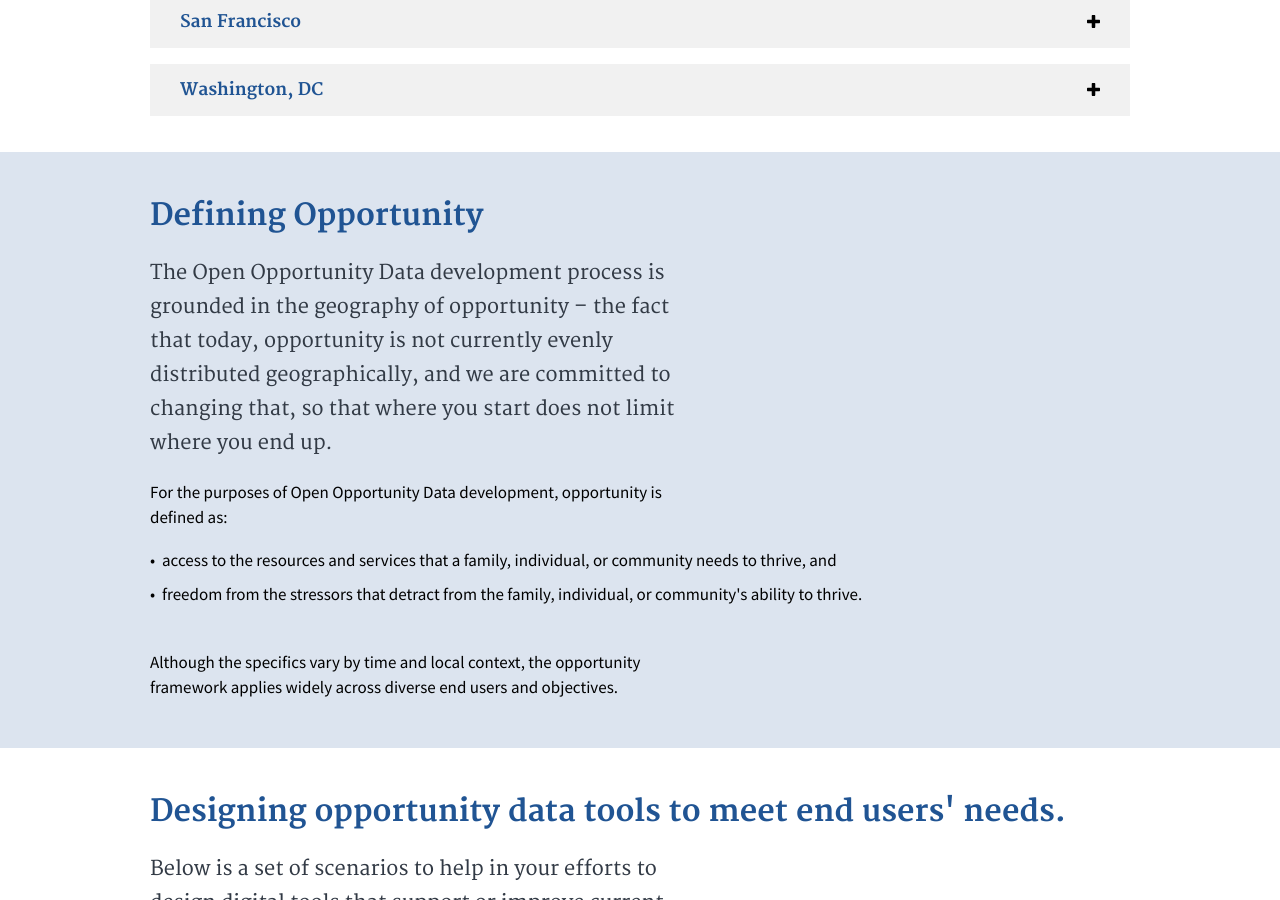
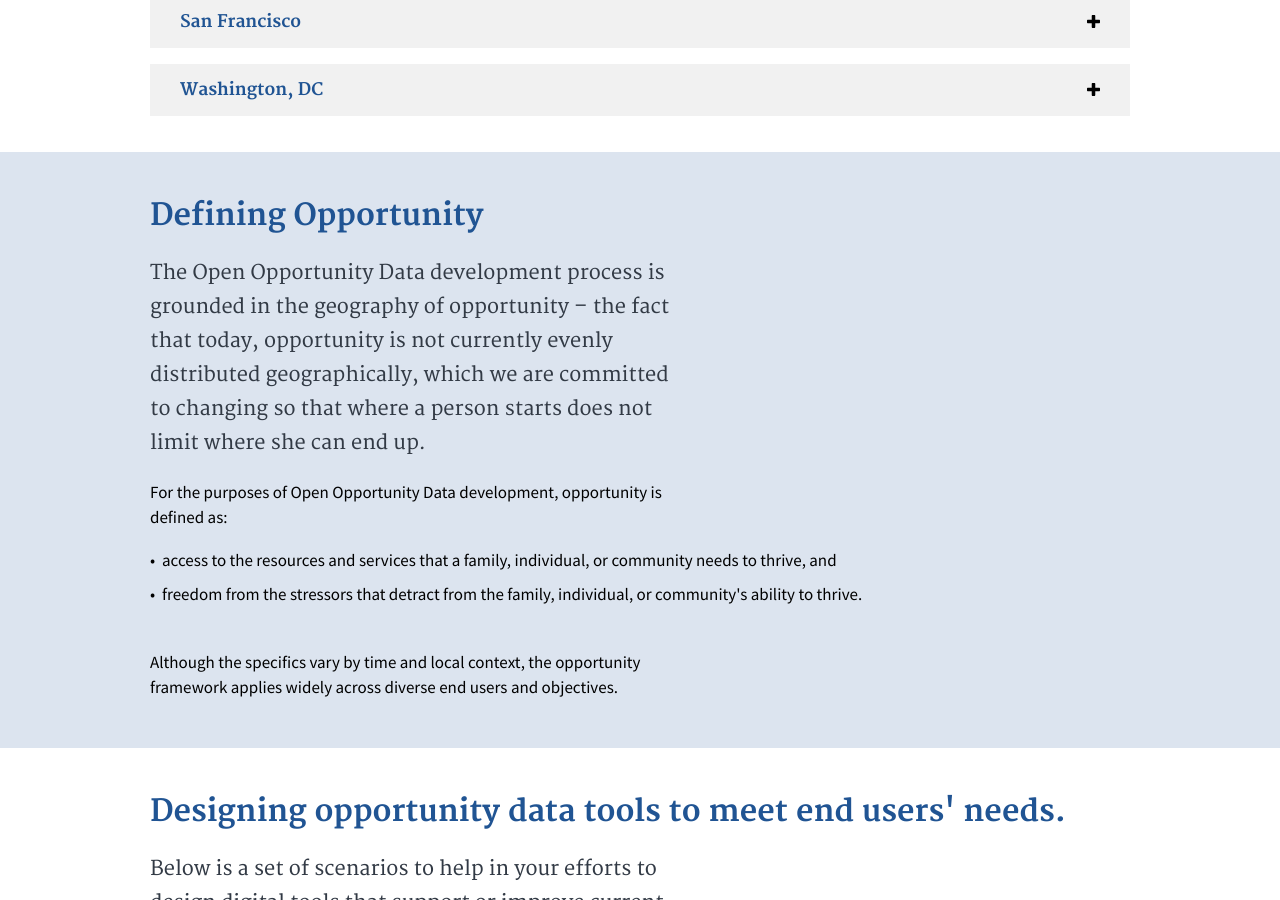
Before and after one commit to presidential-innovation-fellows/open-opportunity-data, a Jekyll site: the page built from index.html, in a window 1280 px wide and 900 px high, scrolled down 1487 px. Built offline with Jekyll 4.4.1, drawn with Linux system fonts in a browser that asks for light colours.

Commit message:
Tweak wording

```diff
--- a/index_includes/definition.html
+++ b/index_includes/definition.html
@@ -1,6 +1,6 @@
 <div class="usa-grid">
   <h2>Defining Opportunity</h2>
-  <p class="usa-font-lead">The Open Opportunity Data development process is grounded in the geography of opportunity – the fact that today, opportunity is not currently evenly distributed geographically, and we are committed to changing that, so that where you start does not limit where you end up.</p>
+  <p class="usa-font-lead">The Open Opportunity Data development process is grounded in the geography of opportunity – the fact that today, opportunity is not currently evenly distributed geographically, which we are committed to changing so that where a person starts does not limit where she can end up.</p>
   <p>For the purposes of Open Opportunity Data development, opportunity is defined as:</p>
 
   <ul>
```
